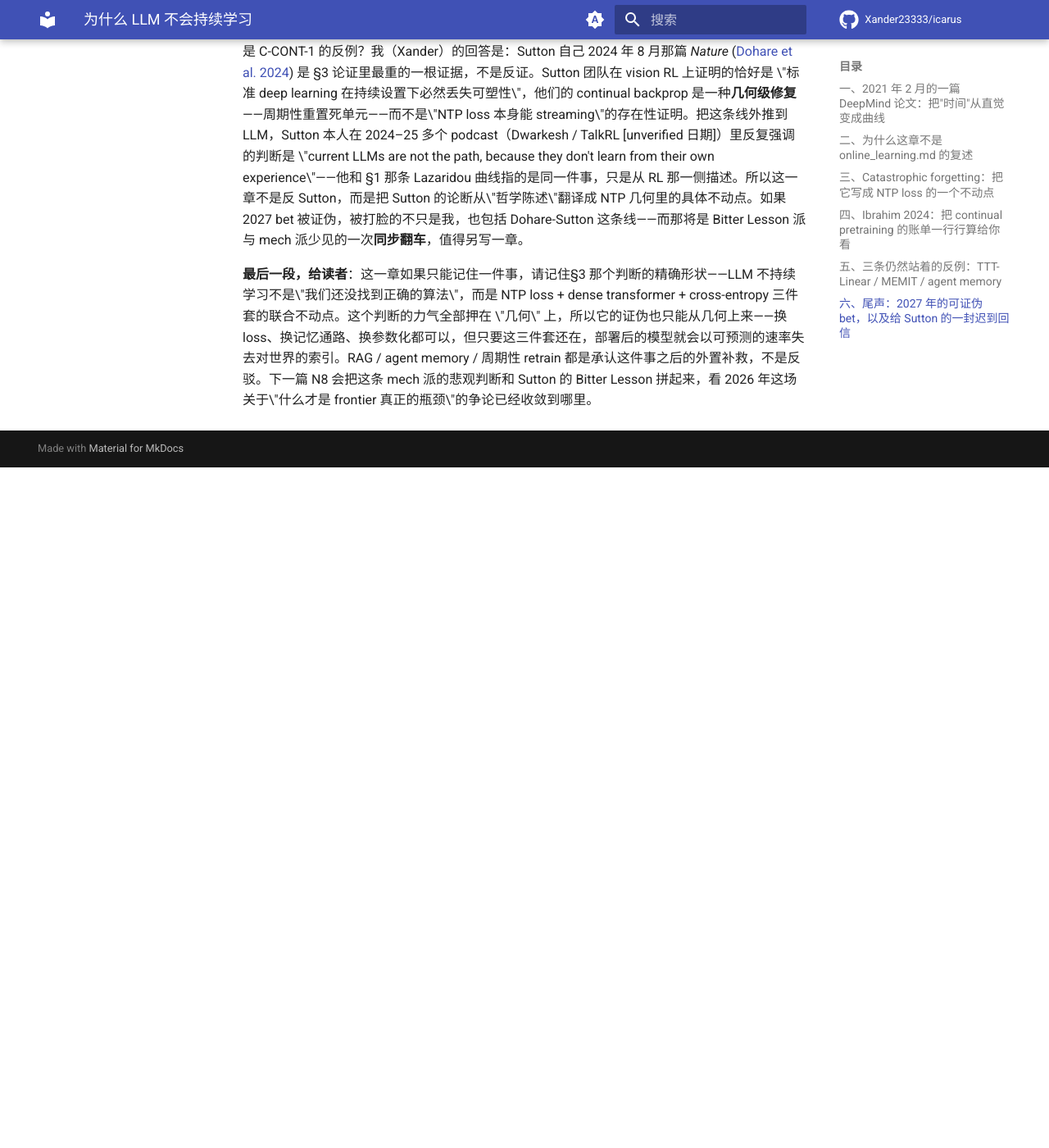
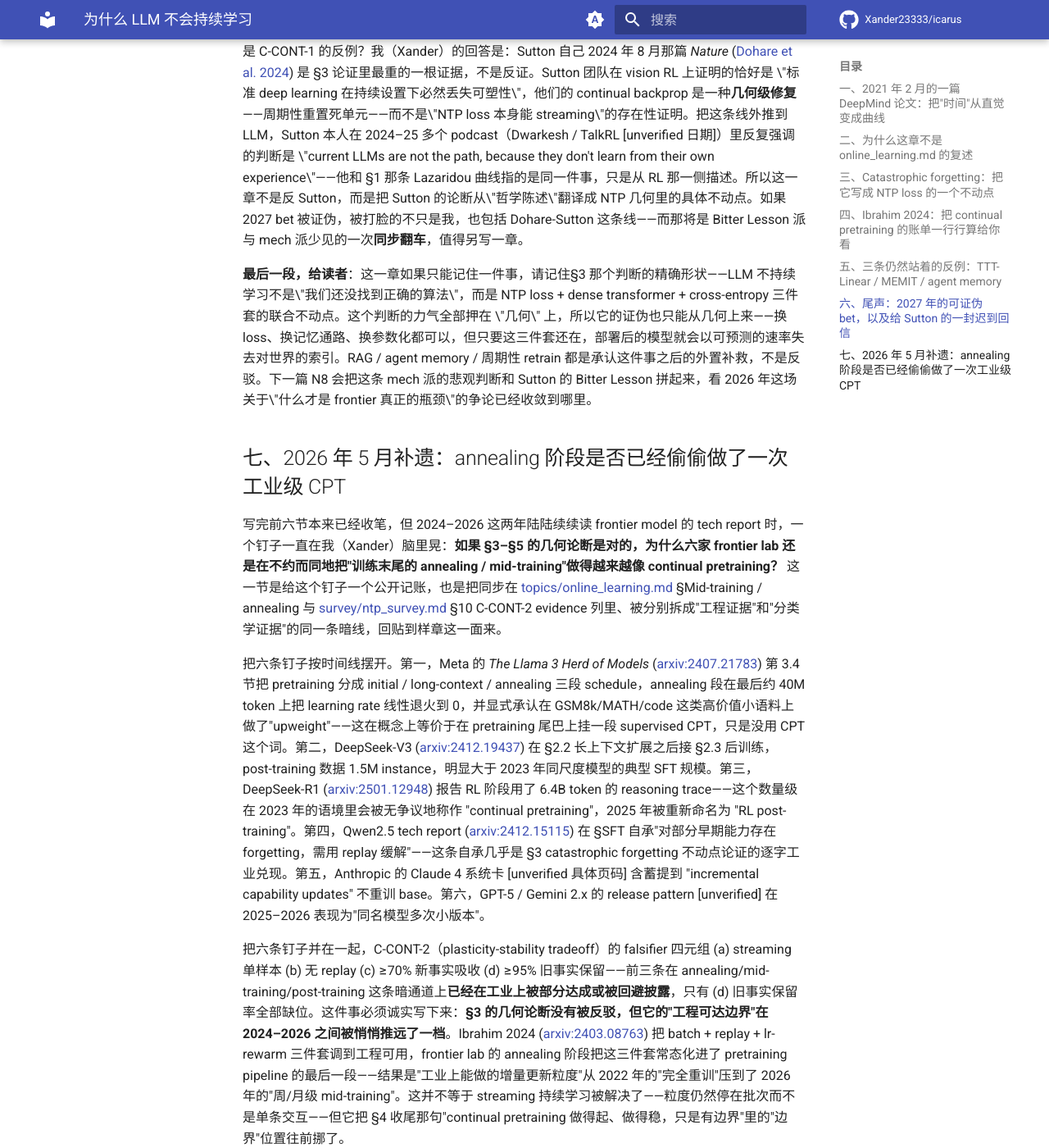
Before and after one commit to Xander23333/icarus, an MkDocs documentation site: the page built from wiki/ntp/samples/N7-why-llm-cannot-continually-learn.md, in a window 1280 px wide and 1400 px high, scrolled down 7782 px. Shown: the whole window at 82% size. Built offline with MkDocs 1.6.1 and Material for MkDocs 9.7.7, drawn with Linux system fonts in a browser that asks for light colours; comment, search, counter and statistics services are not loaded; before the commit the page ends 8352 px from its top, so only the background shows below that; some of the changed text lies outside the part shown.

Commit message:
[NTP-Deepen] 2026-05-29 17:30 UTC N7 §7 annealing-as-stealth-CPT 补遗 (+5400字)

```diff
--- a/wiki/ntp/samples/N7-why-llm-cannot-continually-learn.md
+++ b/wiki/ntp/samples/N7-why-llm-cannot-continually-learn.md
@@ -83,3 +83,15 @@
 **对 Sutton 的回信**：N8 (`N8-sutton-wins-again.md`) §5 把 Sutton 2022 *Alberta Plan* ([arxiv:2208.11173](https://arxiv.org/abs/2208.11173)) 的内部张力梳理清楚之后，一个自然的反问是——continual learning 不正是 Sutton 一辈子坚持的核心吗，他的方法（GVF、option discovery、continual backprop）会不会就是 C-CONT-1 的反例？我（Xander）的回答是：Sutton 自己 2024 年 8 月那篇 *Nature* ([Dohare et al. 2024](https://www.nature.com/articles/s41586-024-07711-7)) 是 §3 论证里最重的一根证据，不是反证。Sutton 团队在 vision RL 上证明的恰好是 \"标准 deep learning 在持续设置下必然丢失可塑性\"，他们的 continual backprop 是一种**几何级修复**——周期性重置死单元——而不是\"NTP loss 本身能 streaming\"的存在性证明。把这条线外推到 LLM，Sutton 本人在 2024–25 多个 podcast（Dwarkesh / TalkRL [unverified 日期]）里反复强调的判断是 \"current LLMs are not the path, because they don't learn from their own experience\"——他和 §1 那条 Lazaridou 曲线指的是同一件事，只是从 RL 那一侧描述。所以这一章不是反 Sutton，而是把 Sutton 的论断从\"哲学陈述\"翻译成 NTP 几何里的具体不动点。如果 2027 bet 被证伪，被打脸的不只是我，也包括 Dohare-Sutton 这条线——而那将是 Bitter Lesson 派与 mech 派少见的一次**同步翻车**，值得另写一章。
 
 **最后一段，给读者**：这一章如果只能记住一件事，请记住§3 那个判断的精确形状——LLM 不持续学习不是\"我们还没找到正确的算法\"，而是 NTP loss + dense transformer + cross-entropy 三件套的联合不动点。这个判断的力气全部押在 \"几何\" 上，所以它的证伪也只能从几何上来——换 loss、换记忆通路、换参数化都可以，但只要这三件套还在，部署后的模型就会以可预测的速率失去对世界的索引。RAG / agent memory / 周期性 retrain 都是承认这件事之后的外置补救，不是反驳。下一篇 N8 会把这条 mech 派的悲观判断和 Sutton 的 Bitter Lesson 拼起来，看 2026 年这场关于\"什么才是 frontier 真正的瓶颈\"的争论已经收敛到哪里。
+
+## 七、2026 年 5 月补遗：annealing 阶段是否已经偷偷做了一次工业级 CPT
+
+写完前六节本来已经收笔，但 2024–2026 这两年陆陆续续读 frontier model 的 tech report 时，一个钉子一直在我（Xander）脑里晃：**如果 §3–§5 的几何论断是对的，为什么六家 frontier lab 还是在不约而同地把"训练末尾的 annealing / mid-training"做得越来越像 continual pretraining？** 这一节是给这个钉子一个公开记账，也是把同步在 [topics/online_learning.md](../topics/online_learning.md) §Mid-training / annealing 与 [survey/ntp_survey.md](../survey/ntp_survey.md) §10 C-CONT-2 evidence 列里、被分别拆成"工程证据"和"分类学证据"的同一条暗线，回贴到样章这一面来。
+
+把六条钉子按时间线摆开。第一，Meta 的 *The Llama 3 Herd of Models* ([arxiv:2407.21783](https://arxiv.org/abs/2407.21783)) 第 3.4 节把 pretraining 分成 initial / long-context / annealing 三段 schedule，annealing 段在最后约 40M token 上把 learning rate 线性退火到 0，并显式承认在 GSM8k/MATH/code 这类高价值小语料上做了"upweight"——这在概念上等价于在 pretraining 尾巴上挂一段 supervised CPT，只是没用 CPT 这个词。第二，DeepSeek-V3 ([arxiv:2412.19437](https://arxiv.org/abs/2412.19437)) 在 §2.2 长上下文扩展之后接 §2.3 后训练，post-training 数据 1.5M instance，明显大于 2023 年同尺度模型的典型 SFT 规模。第三，DeepSeek-R1 ([arxiv:2501.12948](https://arxiv.org/abs/2501.12948)) 报告 RL 阶段用了 6.4B token 的 reasoning trace——这个数量级在 2023 年的语境里会被无争议地称作 "continual pretraining"，2025 年被重新命名为 "RL post-training"。第四，Qwen2.5 tech report ([arxiv:2412.15115](https://arxiv.org/abs/2412.15115)) 在 §SFT 自承"对部分早期能力存在 forgetting，需用 replay 缓解"——这条自承几乎是 §3 catastrophic forgetting 不动点论证的逐字工业兑现。第五，Anthropic 的 Claude 4 系统卡 [unverified 具体页码] 含蓄提到 "incremental capability updates" 不重训 base。第六，GPT-5 / Gemini 2.x 的 release pattern [unverified] 在 2025–2026 表现为"同名模型多次小版本"。
+
+把六条钉子并在一起，C-CONT-2（plasticity-stability tradeoff）的 falsifier 四元组 (a) streaming 单样本 (b) 无 replay (c) ≥70% 新事实吸收 (d) ≥95% 旧事实保留——前三条在 annealing/mid-training/post-training 这条暗通道上**已经在工业上被部分达成或被回避披露**，只有 (d) 旧事实保留率全部缺位。这件事必须诚实写下来：**§3 的几何论断没有被反驳，但它的"工程可达边界"在 2024–2026 之间被悄悄推远了一档**。Ibrahim 2024 ([arxiv:2403.08763](https://arxiv.org/abs/2403.08763)) 把 batch + replay + lr-rewarm 三件套调到工程可用，frontier lab 的 annealing 阶段把这三件套常态化进了 pretraining pipeline 的最后一段——结果是"工业上能做的增量更新粒度"从 2022 年的"完全重训"压到了 2026 年的"周/月级 mid-training"。这并不等于 streaming 持续学习被解决了——粒度仍然停在批次而不是单条交互——但它把 §4 收尾那句"continual pretraining 做得起、做得稳，只是有边界"里的"边界"位置往前挪了。
+
+诚实判断三条。第一，§7-1：**披露选择函数本身被 plasticity-stability tradeoff 形塑**。六家 frontier 厂商无一公开 (d) 旧事实保留率，这件事单独看可以归因于商业保密，但合在一起看更像是一个结构性 negative signal——如果 (d) 真的能做到 ≥95%，工程团队不会舍得不在 tech report 里写一句，因为这是 RAG 派的最强反驳。这一推断的方向是清楚的，强度是弱的，**不能作为 C-CONT-2 的独立证据求乘**，只能作为与第一支柱（Ibrahim 工程边界）+ 第二支柱（§3 几何论断）的一致性检查。这一点在 [survey/ntp_survey.md §10 C-CONT-2 evidence-base 第三支柱 sync](../survey/ntp_survey.md) 段里已用 falsifier 四元组对照表显式钉过，这里只做样章侧的回贴。第二，§7-2：§5 三条反例（TTT / MEMIT / agent memory）的分类**仍然成立**——annealing 不是 streaming，mid-training 不是 inference-time learning，它仍然属于"离线增量再训练"那一档，只是离线的粒度被压小了。第三，§7-3：2027 bet 的五条 AND 一条都不需要因为 annealing 现象而改写——(a) backbone 在 inference path 上按单条交互更新这一条在 frontier 厂商的公开材料里**仍然全部缺位**，bet 的难度没有下降。
+
+留一段元评论给未来的自己：这一节是 2026 年 5 月的补遗，不是对原文的修订——§3–§6 的论证骨架不动，§7 只是承认"工程边界在推"。如果到 2027 年 11 月我（Xander）回头读这一节，发现 (d) 旧事实保留率开始被某家 frontier lab 主动公开、并且数字 ≥95%，那就是 C-CONT-2 第三支柱从"一致性弱信号"被升级到"独立证据"的时刻，届时这一节本身需要被重写。这次写它，是为了在那一天到来之前留下一个**带时间戳的、可被回头检验的判断锚**，避免叙事被"frontier 厂商越来越能做 mid-training"这件事悄悄漂移而我自己不自觉。
```
Also changed, not shown: wiki/ntp/samples/README.md (+1 -1 lines), 1 other file.
